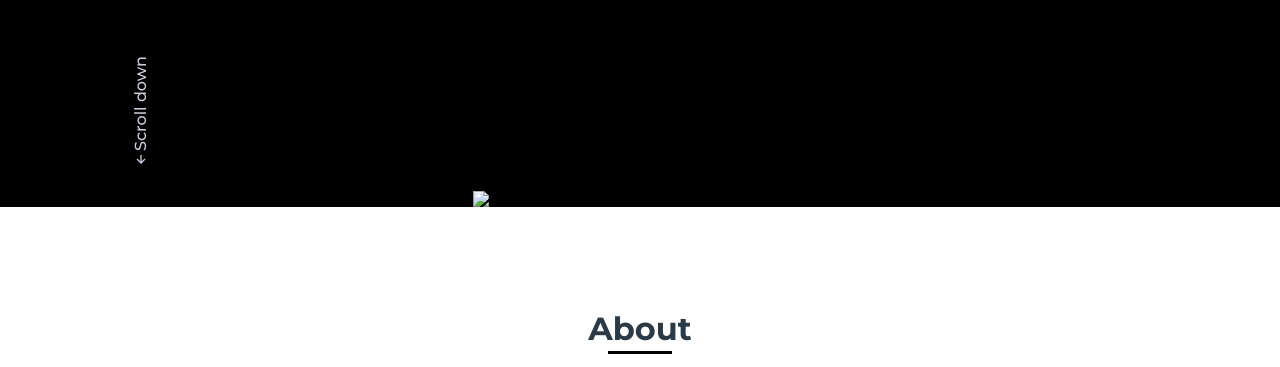
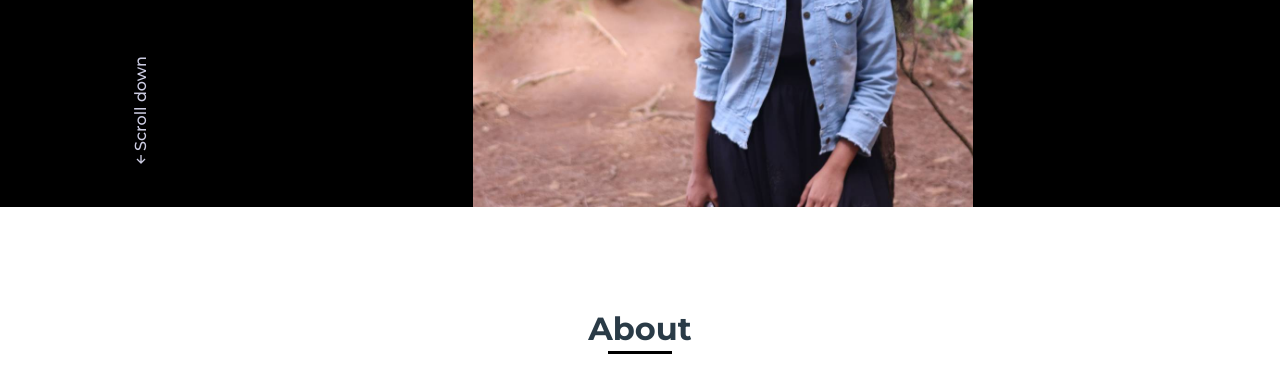
Before and after one commit to AksharaShri/AksharaShri.github.io, a plain HTML site: page index.html in a window 1280 px wide. Shown: the part 433-800 px from the top of the page. Drawn offline with nearby package versions, Linux system fonts and the light colour scheme; files whose address does not match are found by name.

Commit message:
Update index.html

```diff
--- a/index.html
+++ b/index.html
@@ -46,7 +46,7 @@
                         <a href="#about" class="home__scroll-link"><i class='bx bx-up-arrow-alt' ></i>Scroll down</a>
                     </div>
 
-                    <img src="./assets./img./AKSHARA.png.jpg" class="home__img">
+                    <img src="./assets/img/AKSHARA.png.jpg" class="home__img">
                 </div>
             </section>
 
```
